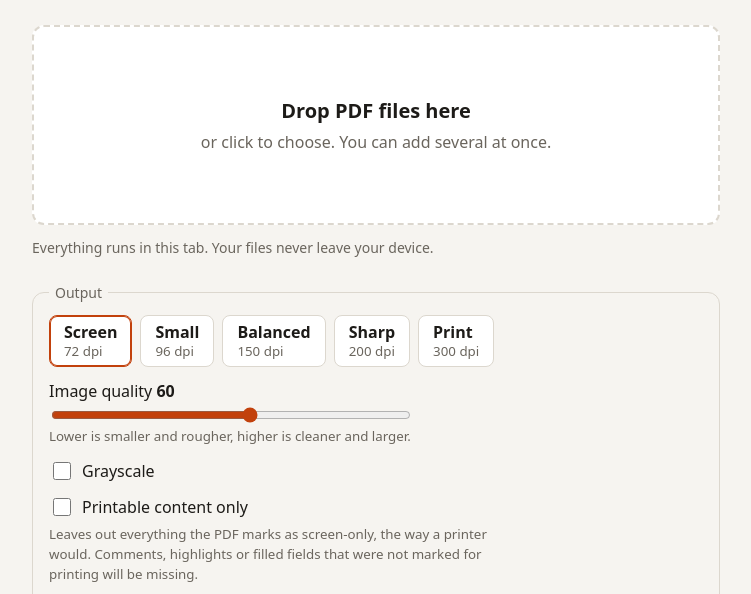
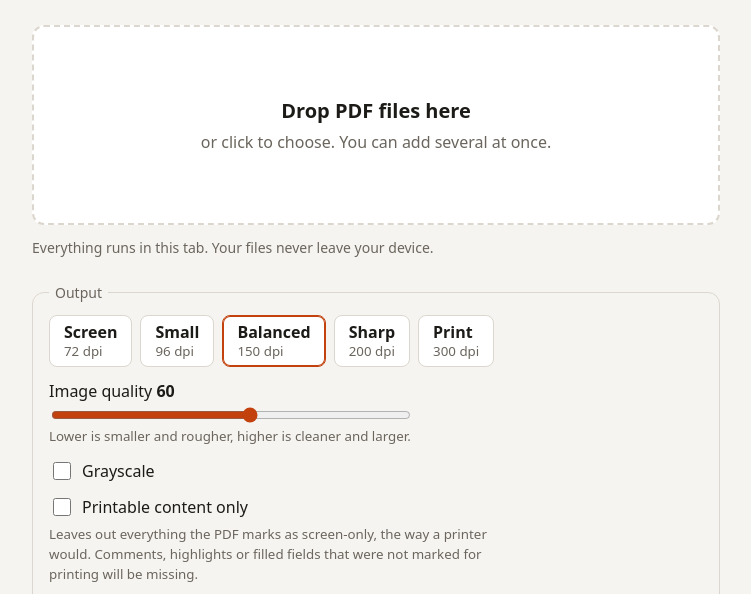
Before and after one commit to pavle-goloskokovic/flatpdf, a website built with Vite: page index.html in a window 1280 px wide. Shown: the part 185-779 px from the top of the page, without its empty margins (264-1015 px from the left). Built offline with nearby package versions, Linux system fonts and the light colour scheme.

Commit message:
Default to 150 dpi

```diff
--- a/index.html
+++ b/index.html
@@ -32,9 +32,9 @@
     <fieldset class="settings">
         <legend>Output</legend>
         <div class="presets" role="radiogroup" aria-label="Resolution">
-            <label><input type="radio" name="preset" value="screen" checked><span><b>Screen</b><small>72 dpi</small></span></label>
+            <label><input type="radio" name="preset" value="screen"><span><b>Screen</b><small>72 dpi</small></span></label>
             <label><input type="radio" name="preset" value="small"><span><b>Small</b><small>96 dpi</small></span></label>
-            <label><input type="radio" name="preset" value="balanced"><span><b>Balanced</b><small>150 dpi</small></span></label>
+            <label><input type="radio" name="preset" value="balanced" checked><span><b>Balanced</b><small>150 dpi</small></span></label>
             <label><input type="radio" name="preset" value="sharp"><span><b>Sharp</b><small>200 dpi</small></span></label>
             <label><input type="radio" name="preset" value="print"><span><b>Print</b><small>300 dpi</small></span></label>
         </div>
--- a/src/main.ts
+++ b/src/main.ts
@@ -63,7 +63,7 @@ function currentOptions (): FlattenOptions
     const checked = document.querySelector<HTMLInputElement>('input[name="preset"]:checked');
     const ocr = document.querySelector<HTMLInputElement>('input[name="ocr"]:checked')?.value;
     return {
-        dpi: PRESETS[checked?.value ?? 'screen'] ?? PRESETS.screen,
+        dpi: PRESETS[checked?.value ?? 'balanced'] ?? PRESETS.balanced,
         quality: Number(qualityInput.value) / 100,
         grayscale: grayInput.checked,
         printableOnly: printableInput.checked,
```
Also changed, not shown: README.md.
